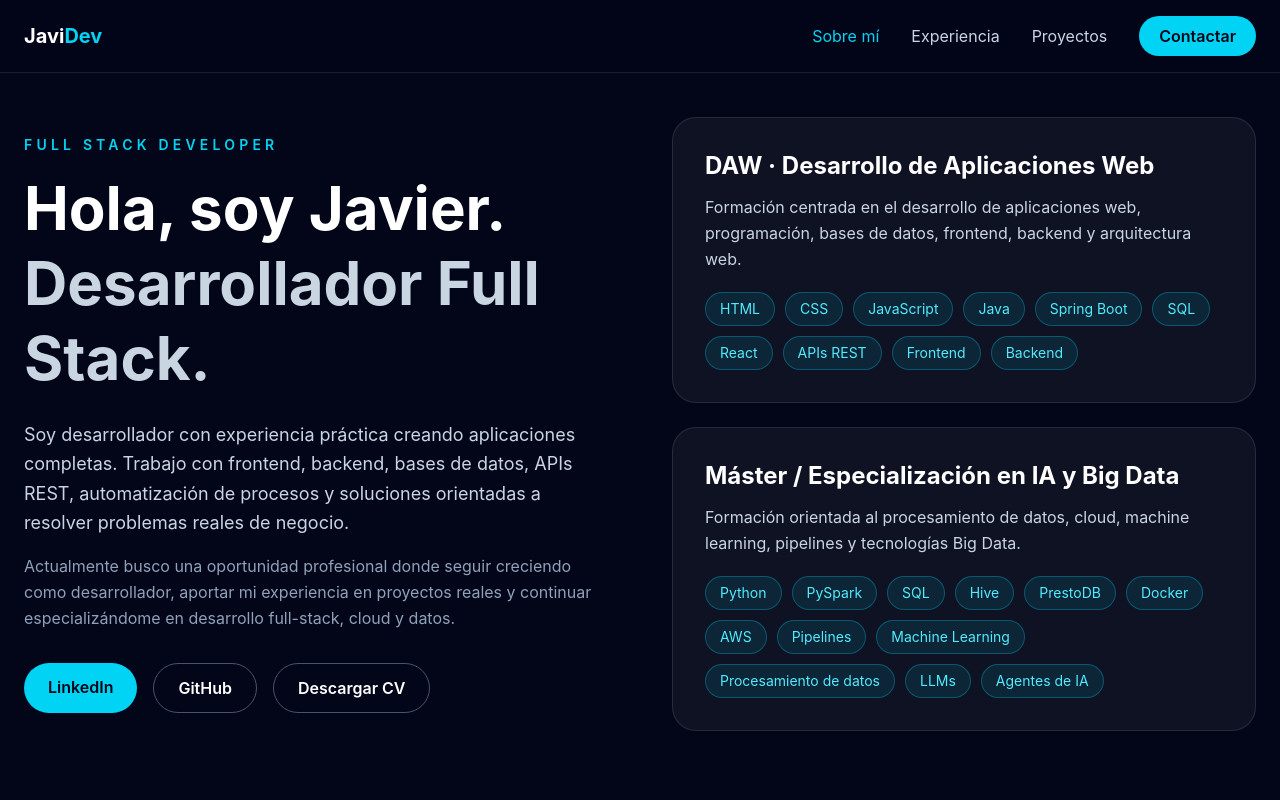
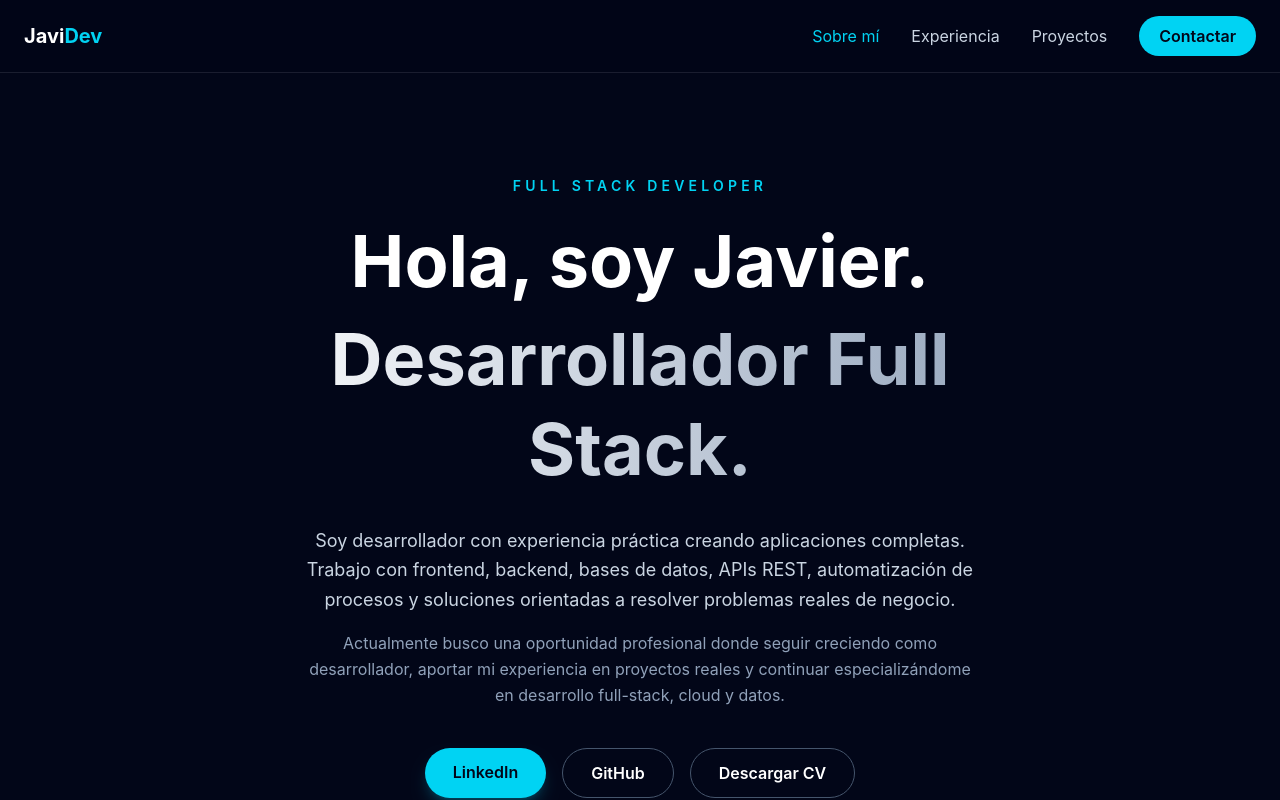
Before and after one commit to roldaan04/portfolio, a React (Vite) app: page / in a window 1280 px wide. Shown: the top 800 px of the page. Built offline with nearby package versions, Linux system fonts and the light colour scheme.

Commit message:
patch: mejora de home page

```diff
--- a/src/pages/HomePage.jsx
+++ b/src/pages/HomePage.jsx
@@ -39,41 +39,46 @@ function HomePage() {
   ]
 
   return (
-    <main className="min-h-screen bg-slate-950 text-white">
-      <section className="mx-auto flex min-h-screen max-w-7xl items-center px-6 pt-24 pb-12">
-        <div className="grid w-full items-center gap-12 lg:grid-cols-2 lg:gap-16">
-          {/* Columna izquierda: presentación */}
-          <div className="max-w-xl">
-            <p className="mb-4 text-sm font-semibold uppercase tracking-[0.3em] text-cyan-400">
+    <main className="relative min-h-screen overflow-hidden bg-slate-950 text-white">
+      {/* Fondo: degradado sutil + blobs difuminados */}
+      <div className="pointer-events-none absolute inset-0 -z-10">
+        <div className="absolute inset-0 bg-linear-to-b from-slate-950 via-slate-950 to-slate-900" />
+        <div className="absolute -top-40 left-1/2 h-144 w-xl -translate-x-1/2 rounded-full bg-cyan-500/15 blur-3xl" />
+        <div className="absolute top-1/3 -left-40 h-96 w-96 rounded-full bg-blue-600/10 blur-3xl" />
+        <div className="absolute bottom-0 -right-32 h-96 w-96 rounded-full bg-cyan-400/10 blur-3xl" />
+      </div>
+
+      {/* HERO */}
+      <section className="mx-auto max-w-4xl px-6 pt-36 pb-20 text-center md:pt-44">
+        <p className="mb-5 text-sm font-semibold uppercase tracking-[0.3em] text-cyan-400">
           Full Stack Developer
         </p>
 
-            <h1 className="mb-6 text-4xl font-bold leading-tight md:text-6xl">
+        <h1 className="text-4xl font-bold leading-tight md:text-7xl">
           Hola, soy Javier.
-              <span className="block text-slate-300">
+          <span className="mt-2 block bg-linear-to-r from-white to-slate-400 bg-clip-text text-transparent">
             Desarrollador Full Stack.
           </span>
         </h1>
 
-            <p className="text-lg leading-relaxed text-slate-300">
+        <p className="mx-auto mt-8 max-w-2xl text-lg leading-relaxed text-slate-300">
           Soy desarrollador con experiencia práctica creando aplicaciones
-              completas. Trabajo con frontend, backend, bases de datos, APIs
-              REST, automatización de procesos y soluciones orientadas a
-              resolver problemas reales de negocio.
+          completas. Trabajo con frontend, backend, bases de datos, APIs REST,
+          automatización de procesos y soluciones orientadas a resolver
+          problemas reales de negocio.
         </p>
 
-            <p className="mt-4 text-base leading-relaxed text-slate-400">
-              Actualmente busco una oportunidad profesional donde seguir
-              creciendo como desarrollador, aportar mi experiencia en proyectos
-              reales y continuar especializándome en desarrollo full-stack, cloud y
-              datos.
+        <p className="mx-auto mt-4 max-w-2xl text-base leading-relaxed text-slate-400">
+          Actualmente busco una oportunidad profesional donde seguir creciendo
+          como desarrollador, aportar mi experiencia en proyectos reales y
+          continuar especializándome en desarrollo full-stack, cloud y datos.
         </p>
 
-            <div className="mt-8 flex flex-wrap gap-4">
+        <div className="mt-10 flex flex-wrap justify-center gap-4">
           <a
             href="#"
             target="_blank"
-                className="rounded-full bg-cyan-400 px-6 py-3 font-semibold text-slate-950 transition hover:bg-cyan-300"
+            className="rounded-full bg-cyan-400 px-7 py-3 font-semibold text-slate-950 shadow-lg shadow-cyan-500/25 transition hover:bg-cyan-300"
           >
             LinkedIn
           </a>
@@ -81,33 +86,41 @@ function HomePage() {
           <a
             href="#"
             target="_blank"
-                className="rounded-full border border-slate-600 px-6 py-3 font-semibold text-white transition hover:border-cyan-400 hover:text-cyan-400"
+            className="rounded-full border border-slate-600 px-7 py-3 font-semibold text-white transition hover:border-cyan-400 hover:text-cyan-400"
           >
             GitHub
           </a>
 
           <a
             href="/cv/CV-David.pdf"
-                className="rounded-full border border-slate-600 px-6 py-3 font-semibold text-white transition hover:border-cyan-400 hover:text-cyan-400"
+            className="rounded-full border border-slate-600 px-7 py-3 font-semibold text-white transition hover:border-cyan-400 hover:text-cyan-400"
             download
           >
             Descargar CV
           </a>
         </div>
+      </section>
+
+      {/* ESTUDIOS */}
+      <section className="mx-auto max-w-6xl px-6 pb-28">
+        <div className="mb-10 text-center">
+          <h2 className="text-3xl font-bold md:text-4xl">Formación</h2>
+          <p className="mt-3 text-slate-400">
+            Mi recorrido académico y las tecnologías que domino.
+          </p>
         </div>
 
-          {/* Columna derecha: formación */}
-          <div className="grid gap-6">
+        <div className="grid gap-6 md:grid-cols-2">
           {formaciones.map((formacion) => (
             <article
               key={formacion.titulo}
-                className="rounded-3xl border border-white/10 bg-white/5 p-6 transition hover:border-cyan-400/40 hover:bg-white/[0.07] md:p-8"
+              className="rounded-3xl border border-white/10 bg-white/5 p-7 shadow-xl shadow-black/20 backdrop-blur-sm transition hover:border-cyan-400/40 hover:bg-white/[0.07] hover:shadow-cyan-500/10 md:p-9"
             >
-                <h2 className="mb-3 text-xl font-bold text-white md:text-2xl">
+              <h3 className="mb-3 text-xl font-bold text-white md:text-2xl">
                 {formacion.titulo}
-                </h2>
+              </h3>
 
-                <p className="mb-5 text-sm leading-relaxed text-slate-300 md:text-base">
+              <p className="mb-6 text-sm leading-relaxed text-slate-300 md:text-base">
                 {formacion.descripcion}
               </p>
 
@@ -124,7 +137,6 @@ function HomePage() {
             </article>
           ))}
         </div>
-        </div>
       </section>
     </main>
   )
```
Lines whose indentation alone changed are shown as unchanged.
